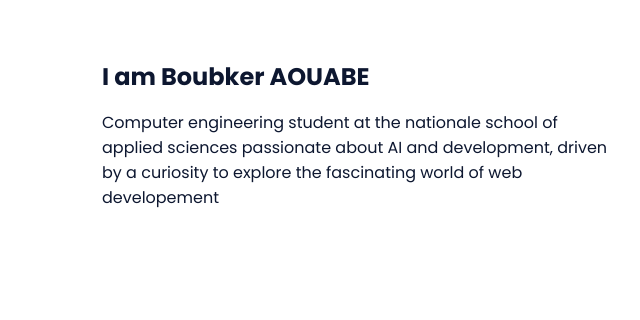
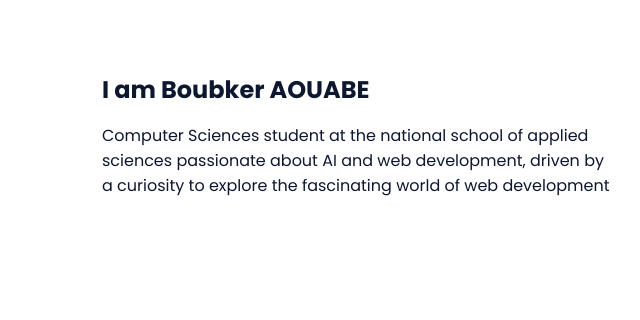
Before and after one commit to b-Aouabe/MyPortfolio, a plain HTML site: page index.html in a window 1280 px wide. Shown: the part 776-1096 px from the top of the page, 538-1178 px from the left. Drawn offline with nearby package versions, Linux system fonts and the light colour scheme.

Commit message:
Sif Edine corrections at about section

```diff
--- a/index.html
+++ b/index.html
@@ -76,12 +76,12 @@
 
                     <div>
                         <h2 class="about__subtitle">I am Boubker AOUABE</h2>
-                        <p class="about__text">Computer engineering student at the
-                            nationale school of applied
+                        <p class="about__text">Computer Sciences student at the
+                            national school of applied
                             sciences passionate about AI and
-                            development, driven by a curiosity
+                            web development, driven by a curiosity
                             to explore the fascinating world of
-                            web developement</p>
+                            web development</p>
                     </div>
                 </div>
             </section>
```
